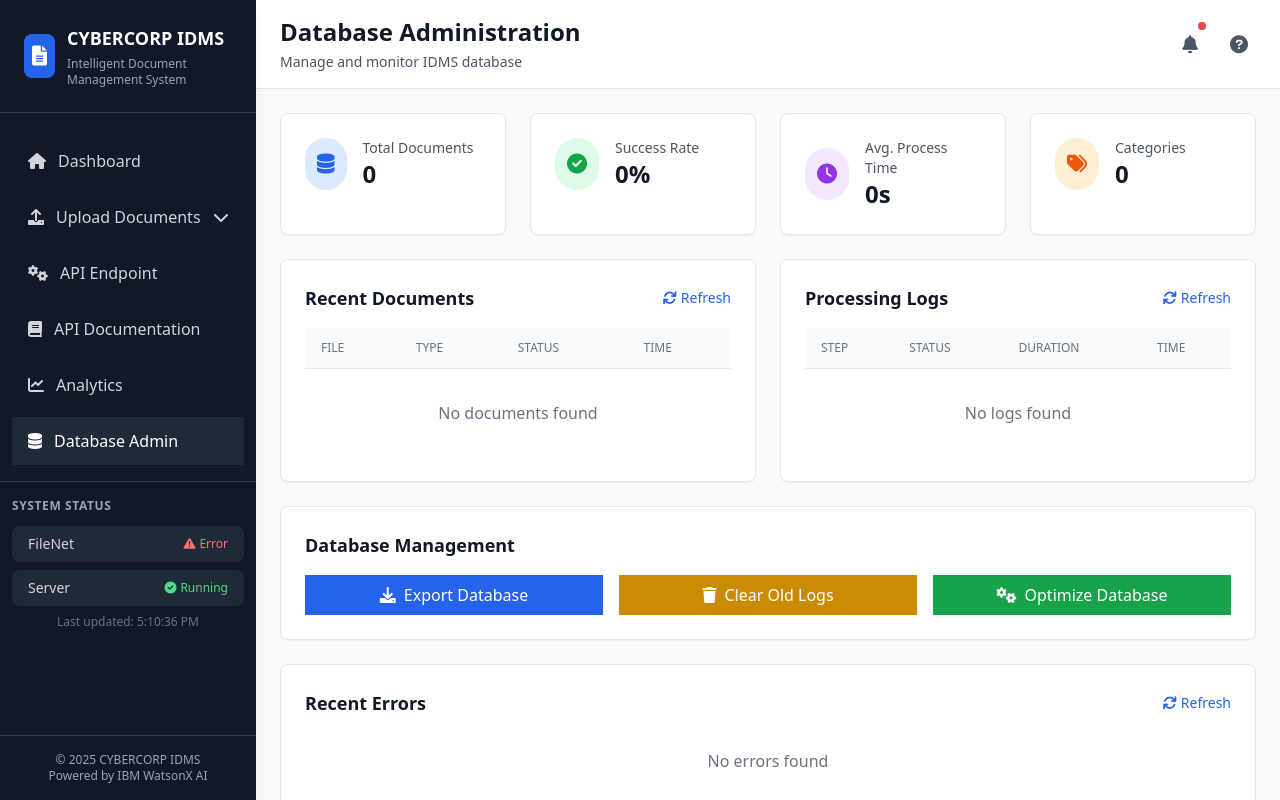
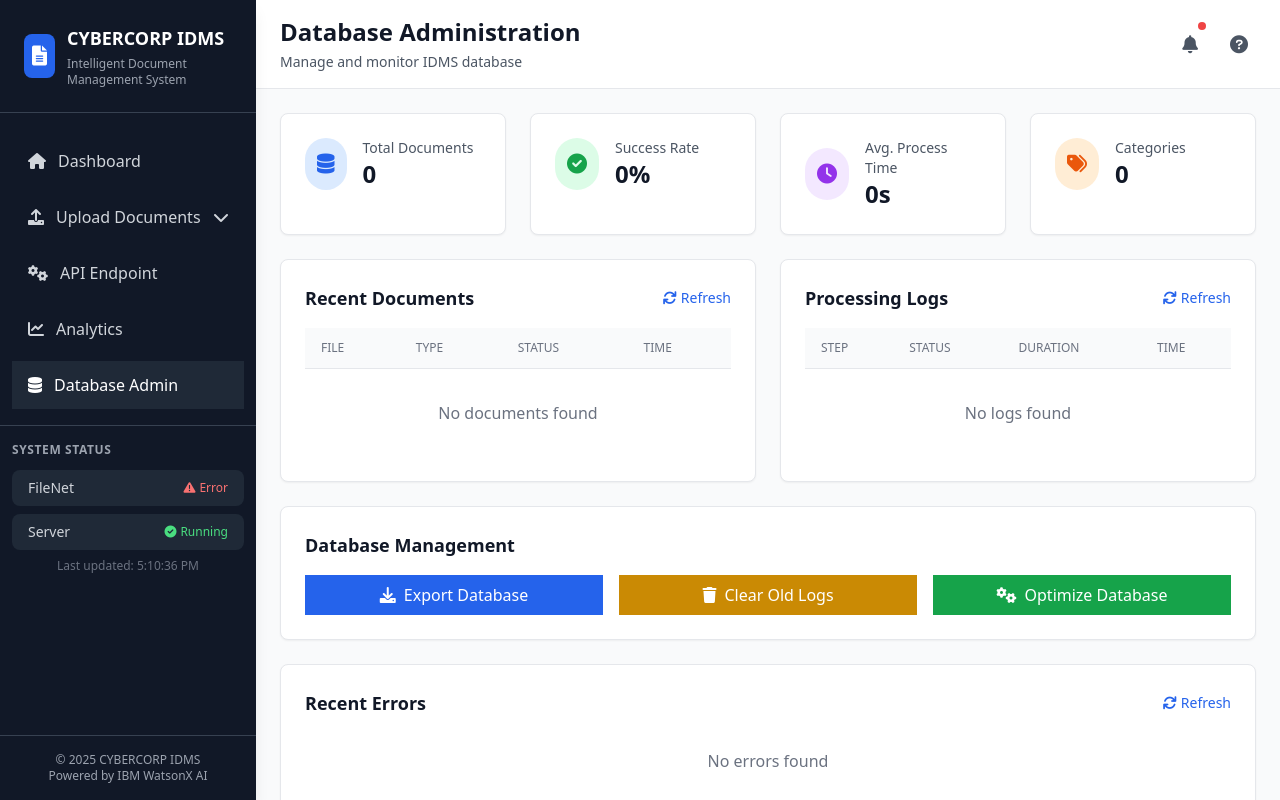
Before and after one commit to rhinocodelab/iidms, a FastAPI app: page /admin in a window 1280 px wide. Run offline with FastAPI, Linux system fonts and the light colour scheme; data that the repository does not hold is empty; some libraries are stand-ins or nearby versions.

Commit message:
refactor submenu

```diff
--- a/app/templates/base.html
+++ b/app/templates/base.html
@@ -61,13 +61,9 @@
                             </a>
                         </div>
                     </div>
-                    <a href="/api/process_files/" class="flex items-center px-4 py-3 text-gray-300 hover:bg-gray-800 hover:text-white mb-2 transition-colors duration-200">
+                    <a href="/docs" target="_blank" class="flex items-center px-4 py-3 text-gray-300 hover:bg-gray-800 hover:text-white mb-2 transition-colors duration-200">
                         <i class="fas fa-cogs mr-3"></i>
                         <span>API Endpoint</span>
-                    </a>
-                    <a href="/docs" class="flex items-center px-4 py-3 text-gray-300 hover:bg-gray-800 hover:text-white mb-2 transition-colors duration-200">
-                        <i class="fas fa-book mr-3"></i>
-                        <span>API Documentation</span>
                     </a>
                     <a href="/analytics" class="flex items-center px-4 py-3 text-gray-300 hover:bg-gray-800 hover:text-white mb-2 transition-colors duration-200 {% if request.url.path == '/analytics' %}bg-gray-800 text-white{% endif %}">
                         <i class="fas fa-chart-line mr-3"></i>
```
